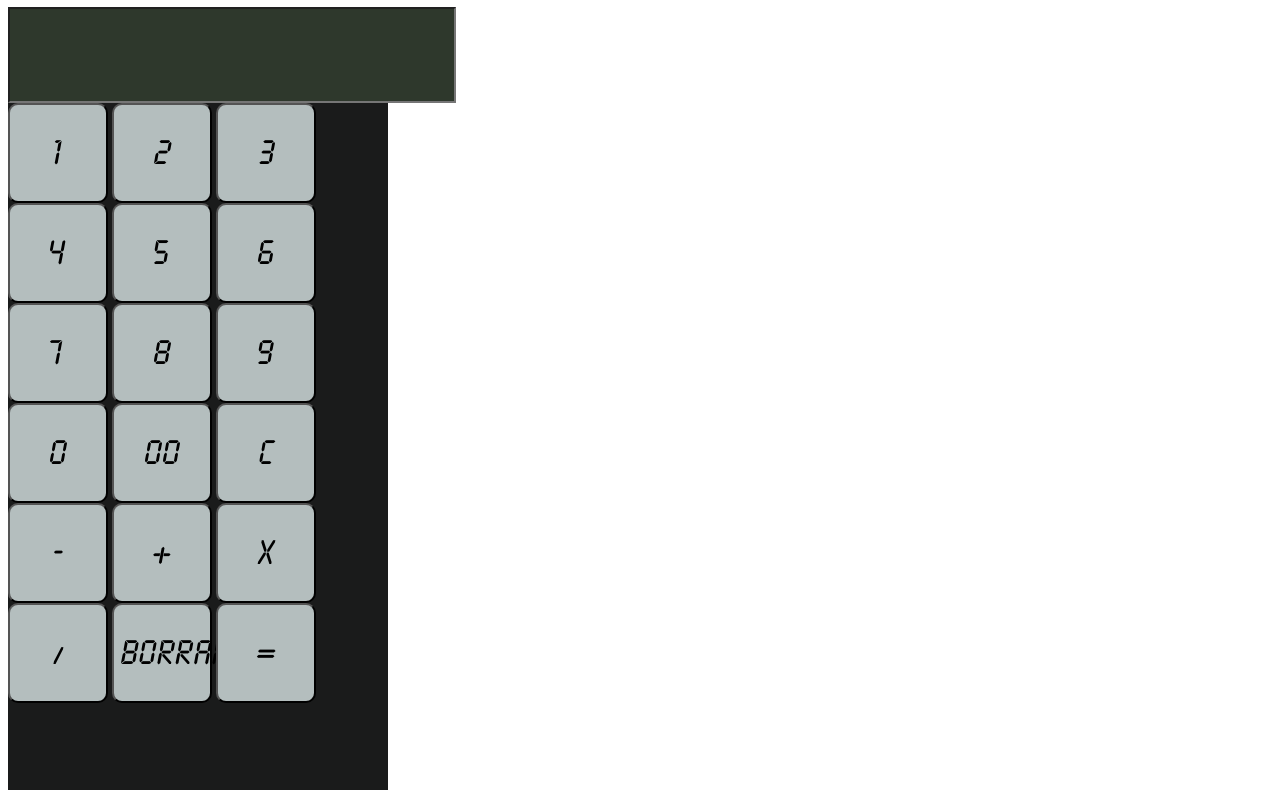
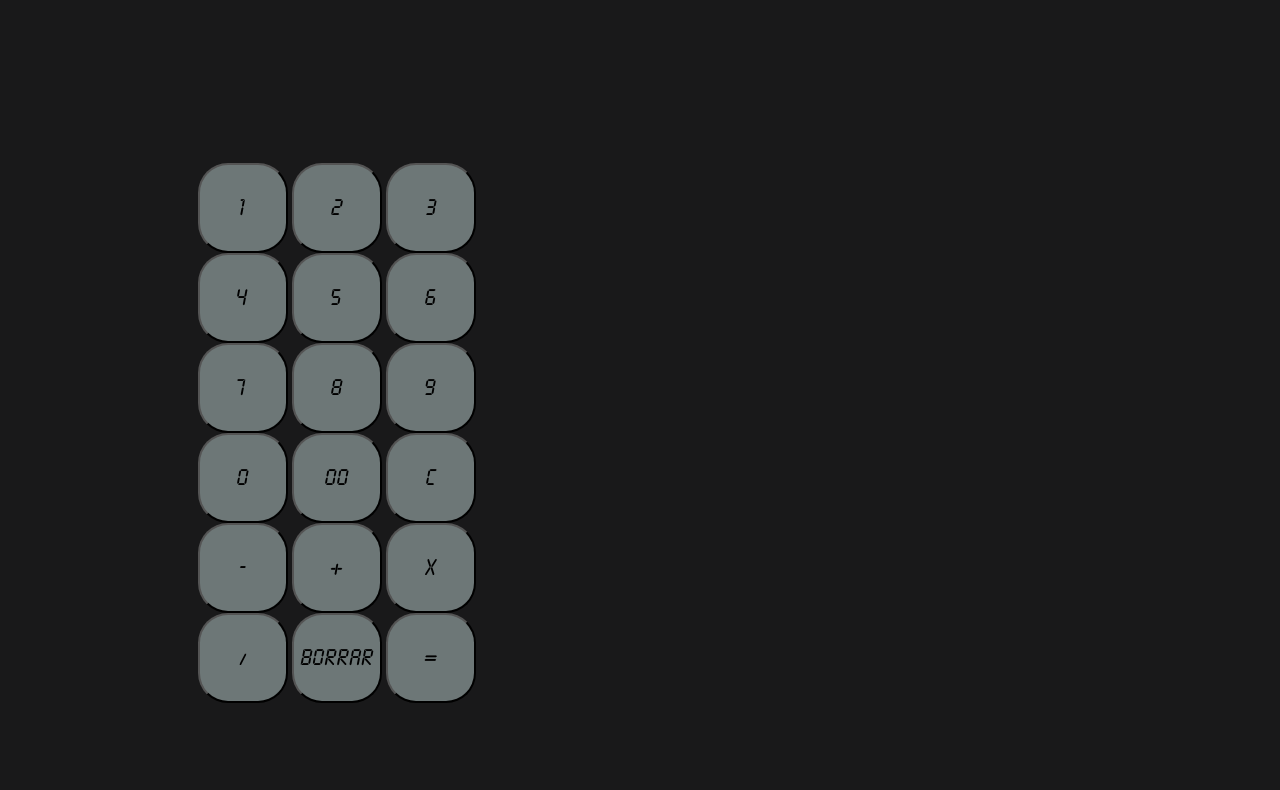
Before and after one commit to Raul199315/CALCULADORA, a plain HTML site: page index.html in a window 1280 px wide. Shown: the part 121-911 px from the top of the page. Drawn offline with Linux system fonts and the light colour scheme; a web font is replaced by a local one.

Commit message:
cambio de diseño

```diff
--- a/index.html
+++ b/index.html
@@ -16,8 +16,8 @@
         <option value="">claro</option>
         <option value="">oscuro</option>
     </select>
-    <button id="botonSelecionar" class="selec">seleccionar</button>
-    <h1>CALCULADORA</h1>
+
+
     <input type="text" id="pantalla" >
 <div class="numeros">
     <button onclick="dijitarNumero('1')">1</button>
--- a/style.css
+++ b/style.css
@@ -10,23 +10,23 @@
 }
 
 .numeros{
+    padding: 15%     ;
     height:700px;
-    width: 380px;
-    background-color: rgb(26, 27, 27);
+    width: 310px;
+    background-color: rgb(25, 25, 26);
 }
 
 button{
-    height: 100px;
-    width: 100px;
-    background-color: rgb(180, 190, 190);
-    border-radius: 10px;
+    height: 90px;
+    width: 90px;
+    background-color: rgb(109, 119, 119);
+    border-radius: 30px;
     font-family: 'OPTICalculator';
-    font-size: 30px;
+    font-size: 20px;
 }
 #pantalla{
-    height: 90px;
-    width: 440px;
-    background-color: rgb(46, 56, 44);
+    width: 97%;
+    background-color: rgb(25, 25, 26);
     font-size: 50px;
     font-family: 'OPTICalculator'
 }
@@ -35,3 +35,6 @@ button{
     height: 40px;
     background-color: rgb(79, 79, 82);
 }
+body{
+    background-color: rgb(25, 25, 26);
+}
```
